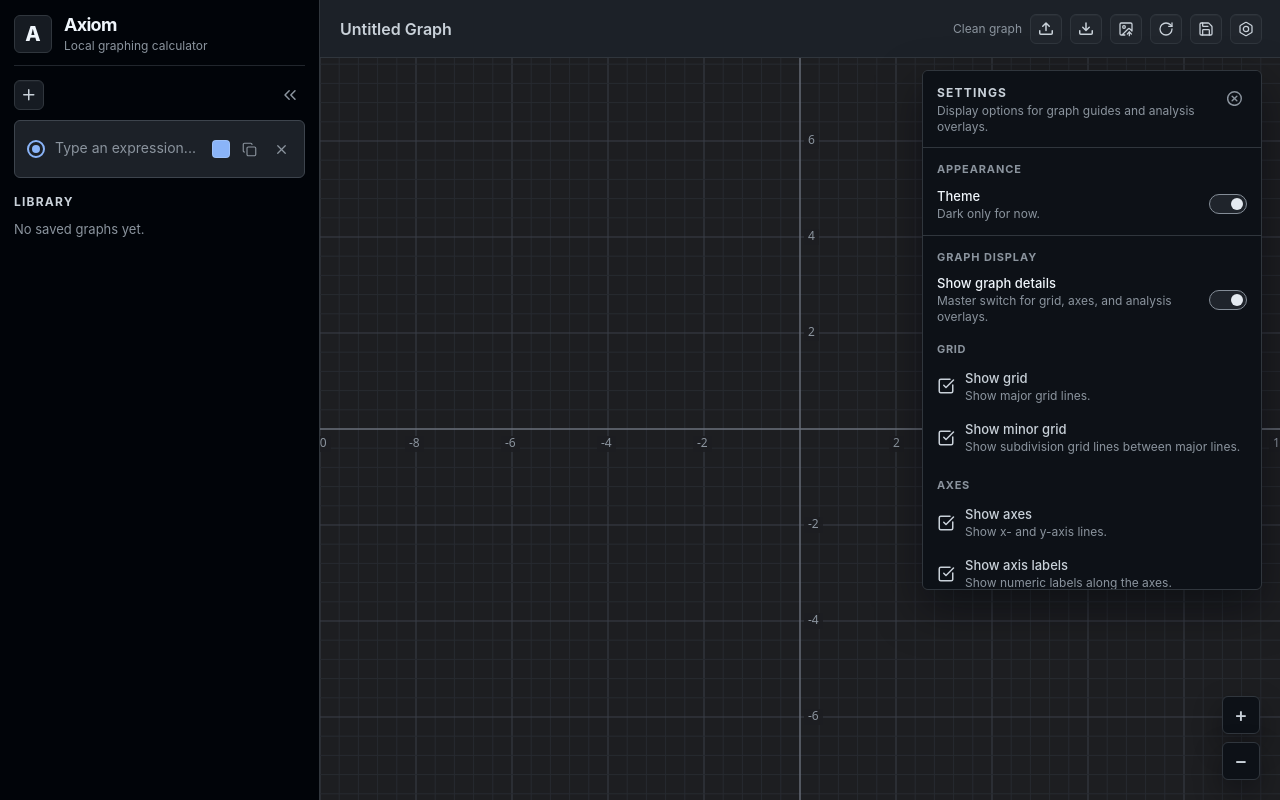
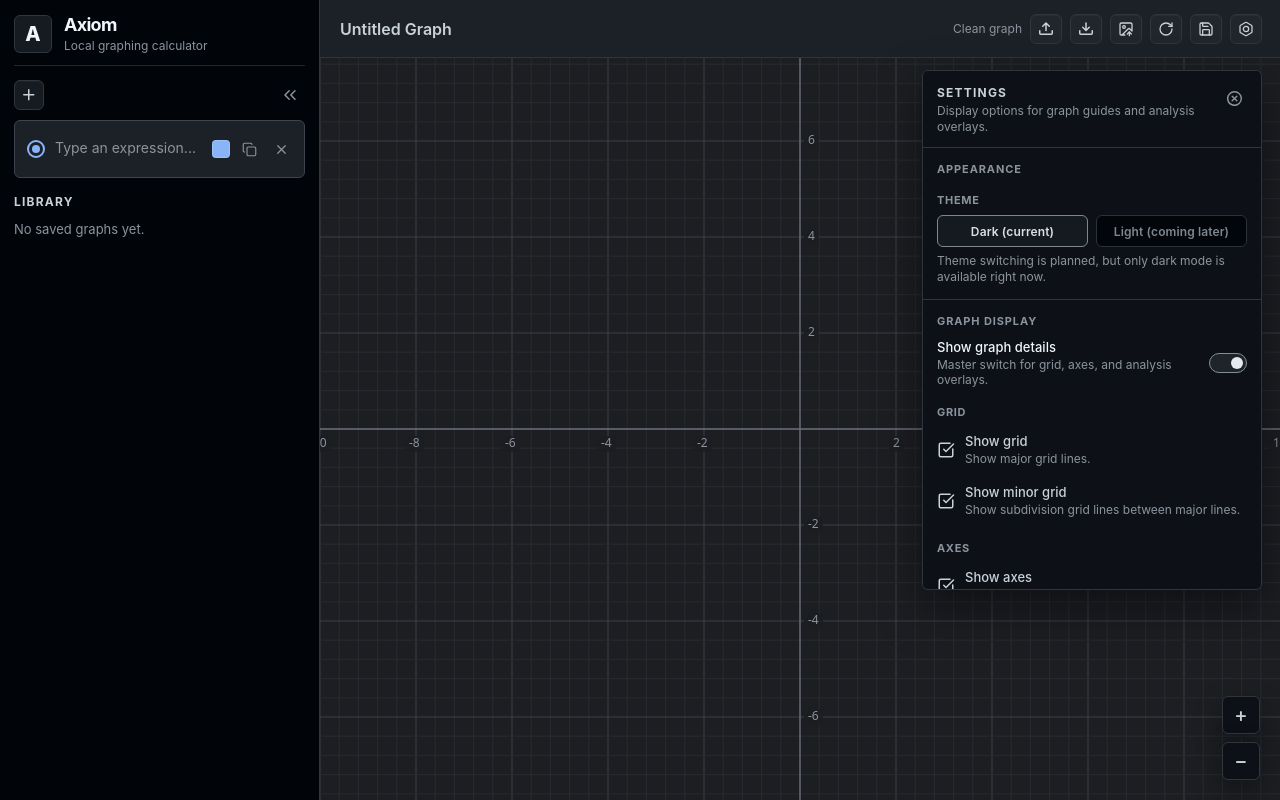
Before and after one commit to Voryalis/axiom, a React (Vite) app: page / in a window 1280 px wide. Both pictures are taken after a click on the button 1246 px from the left and 28 px from the top of the page. Built offline with nearby package versions, Linux system fonts and the light colour scheme.

Commit message:
Add theme settings groundwork

```diff
--- a/src/App.css
+++ b/src/App.css
@@ -1272,6 +1272,42 @@ input {
   text-transform: uppercase;
 }
 
+.settings-theme-options {
+  display: grid;
+  grid-template-columns: 1fr 1fr;
+  gap: 8px;
+}
+
+.settings-theme-option {
+  height: 32px;
+  border: 1px solid #30363d;
+  border-radius: 6px;
+  background: #010409;
+  color: #8b949e;
+  font-size: 12px;
+  font-weight: 600;
+  letter-spacing: 0.01em;
+  padding: 0 10px;
+  text-align: center;
+}
+
+.settings-theme-option:disabled {
+  cursor: not-allowed;
+  opacity: 0.9;
+}
+
+.settings-theme-option-active {
+  border-color: #8b949e;
+  background: #161b22;
+  color: #f0f6fc;
+}
+
+.settings-theme-note {
+  color: #8b949e;
+  font-size: 12px;
+  line-height: 1.3;
+}
+
 .settings-checkbox-icon {
   display: grid;
   width: 18px;
--- a/src/App.tsx
+++ b/src/App.tsx
@@ -2387,19 +2387,34 @@ function App() {
             <section className="settings-section">
               <h3>Appearance</h3>
 
-              <div className="settings-row">
-                <div>
-                  <span>Theme</span>
-                  <small>Dark only for now.</small>
+              <div className="settings-subgroup">
+                <h4>Theme</h4>
+                <div
+                  className="settings-theme-options"
+                  role="group"
+                  aria-label="Theme options"
+                >
+                  <button
+                    className="settings-theme-option settings-theme-option-active"
+                    type="button"
+                    aria-pressed="true"
+                    disabled
+                  >
+                    Dark (current)
+                  </button>
+                  <button
+                    className="settings-theme-option"
+                    type="button"
+                    aria-pressed="false"
+                    disabled
+                  >
+                    Light (coming later)
+                  </button>
                 </div>
-                <button
-                  className="setting-switch setting-switch-active"
-                  type="button"
-                  aria-pressed="true"
-                  disabled
-                >
-                  <span />
-                </button>
+                <small className="settings-theme-note">
+                  Theme switching is planned, but only dark mode is available
+                  right now.
+                </small>
               </div>
             </section>
 
```
